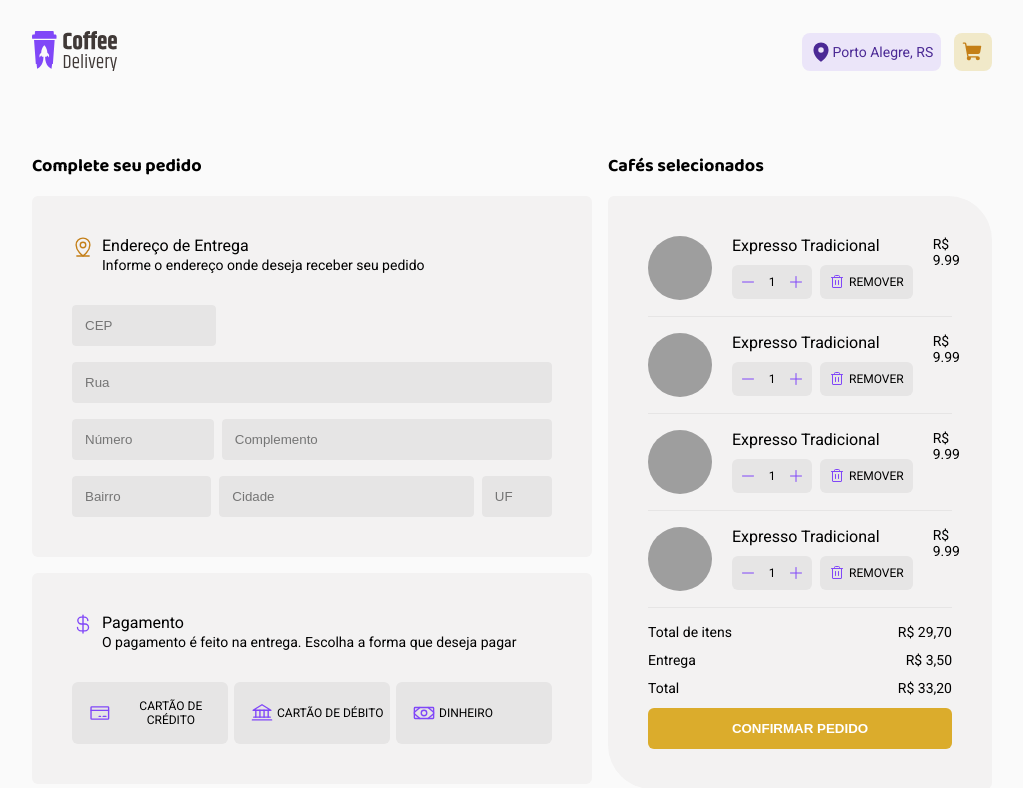
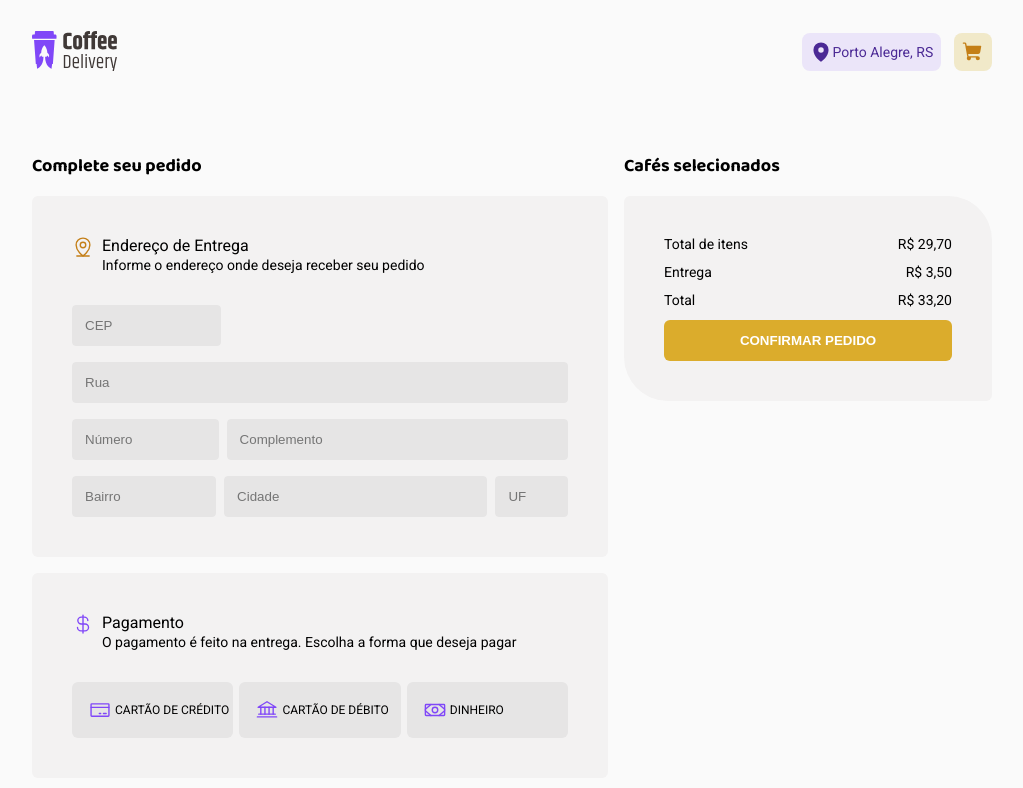
Before and after one commit to tsxfabio/ignite-coffee-delivery, a React (Vite) app: page /carrinho in a window 1280 px wide. Shown: the top 788 px of the page, without its empty margins (128-1151 px from the left). Built offline with nearby package versions, Linux system fonts and the light colour scheme; grey boxes are pictures that could not be loaded.

Commit message:
integrações pagina home com carrinho

```diff
--- a/src/components/CoffeeCard/CoffeeCard.index.tsx
+++ b/src/components/CoffeeCard/CoffeeCard.index.tsx
@@ -1,5 +1,5 @@
 import { Minus, Plus, ShoppingCart, Target } from 'phosphor-react'
-import { useContext, useState } from 'react'
+import { useContext, useEffect, useState } from 'react'
 import { OrderCoffeeContext } from '../../contexts/CoffeeContext'
 import { CardContainer } from './CoffeeCard.styles'
 
@@ -14,20 +14,20 @@ export interface CoffeeProviders {
 
 export function CoffeeCard(props: CoffeeProviders) {
   const { itemOrder, handleInputOrderSubmit } = useContext(OrderCoffeeContext)
-  const [value, setValue] = useState(1)
+  const [value, setValue] = useState<number>(1)
+
+  useEffect(() => {
+    console.log(itemOrder)
+  }, [value, itemOrder])
 
   function setUp() {
+    setValue(value)
     if (value < 99) {
       setValue((value) => value + 1)
     }
   }
 
-  function setDown() {
-    if (value > 1) {
-      setValue((state) => state - 1)
-      console.log(value)
-    }
-  }
+  function setDown() {}
 
   function imprime(name: string, quantidade: number, price: number) {
     handleInputOrderSubmit(name, quantidade, price)
@@ -62,8 +62,8 @@ export function CoffeeCard(props: CoffeeProviders) {
               type="number"
               max={99}
               min={1}
+              className="inputQuantidade"
               value={value}
-              className="inputQuantidade"
               onChange={(e) => console.log(e.target.value)}
             />
             <Plus
--- a/src/components/CoffeeCardHorizontal/CoffeeCardHorizontal.index.tsx
+++ b/src/components/CoffeeCardHorizontal/CoffeeCardHorizontal.index.tsx
@@ -5,6 +5,7 @@ interface PropsCard {
   imageLink: string
   name: string
   valor: number
+  quantidade: number
 }
 
 export function CoffeeCardHorizontal(props: PropsCard) {
@@ -19,7 +20,7 @@ export function CoffeeCardHorizontal(props: PropsCard) {
           <div>
             <div className="inputContainer">
               <Minus size={16} className="operatorIcons" />
-              <input type="number" defaultValue="1" />
+              <input type="number" value={props.quantidade} />
               <Plus size={16} className="operatorIcons" />
             </div>
             <button>
--- a/src/pages/Carrinho/carrinho.index.tsx
+++ b/src/pages/Carrinho/carrinho.index.tsx
@@ -5,9 +5,10 @@ import {
   MapPinLine,
   Money,
 } from 'phosphor-react'
-import { useState } from 'react'
+import { useContext, useState } from 'react'
 import { CoffeeCardHorizontal } from '../../components/CoffeeCardHorizontal/CoffeeCardHorizontal.index'
 import { Titles } from '../../components/Titles/Titles.index'
+import { OrderCoffeeContext } from '../../contexts/CoffeeContext'
 import { PageContainer } from './carrinho.styles'
 import { FormEndereco } from './FormEndereco/FormEndereco.index'
 
@@ -18,6 +19,7 @@ interface Pagamentos {
 }
 
 export function Carrinho() {
+  const { itemOrder } = useContext(OrderCoffeeContext)
   const [isActive, setActive] = useState<Pagamentos>({
     credito: false,
     debito: false,
@@ -109,26 +111,16 @@ export function Carrinho() {
       <div className="confirmacaoPedido">
         <Titles title="Cafés selecionados" subtitle={true} />
         <div className="confirmacaoPagamentoContainer">
-          <CoffeeCardHorizontal
-            imageLink="https://images.unsplash.com/photo-1572442388796-11668a67e53d?ixlib=rb-4.0.3&ixid=MnwxMjA3fDB8MHxwaG90by1wYWdlfHx8fGVufDB8fHx8&auto=format&fit=crop&w=935&q=80"
-            name="Expresso Tradicional"
-            valor={9.99}
-          />
-          <CoffeeCardHorizontal
-            imageLink="https://images.unsplash.com/photo-1572442388796-11668a67e53d?ixlib=rb-4.0.3&ixid=MnwxMjA3fDB8MHxwaG90by1wYWdlfHx8fGVufDB8fHx8&auto=format&fit=crop&w=935&q=80"
-            name="Expresso Tradicional"
-            valor={9.99}
-          />
-          <CoffeeCardHorizontal
-            imageLink="https://images.unsplash.com/photo-1572442388796-11668a67e53d?ixlib=rb-4.0.3&ixid=MnwxMjA3fDB8MHxwaG90by1wYWdlfHx8fGVufDB8fHx8&auto=format&fit=crop&w=935&q=80"
-            name="Expresso Tradicional"
-            valor={9.99}
-          />
-          <CoffeeCardHorizontal
-            imageLink="https://images.unsplash.com/photo-1572442388796-11668a67e53d?ixlib=rb-4.0.3&ixid=MnwxMjA3fDB8MHxwaG90by1wYWdlfHx8fGVufDB8fHx8&auto=format&fit=crop&w=935&q=80"
-            name="Expresso Tradicional"
-            valor={9.99}
-          />
+          {itemOrder.map((item) => {
+            return (
+              <CoffeeCardHorizontal
+                imageLink=""
+                name={item.name}
+                valor={item.price}
+                quantidade={item.quantidade}
+              />
+            )
+          })}
           <div className="resumoValor">
             <div>
               <span>Total de itens</span>
```
